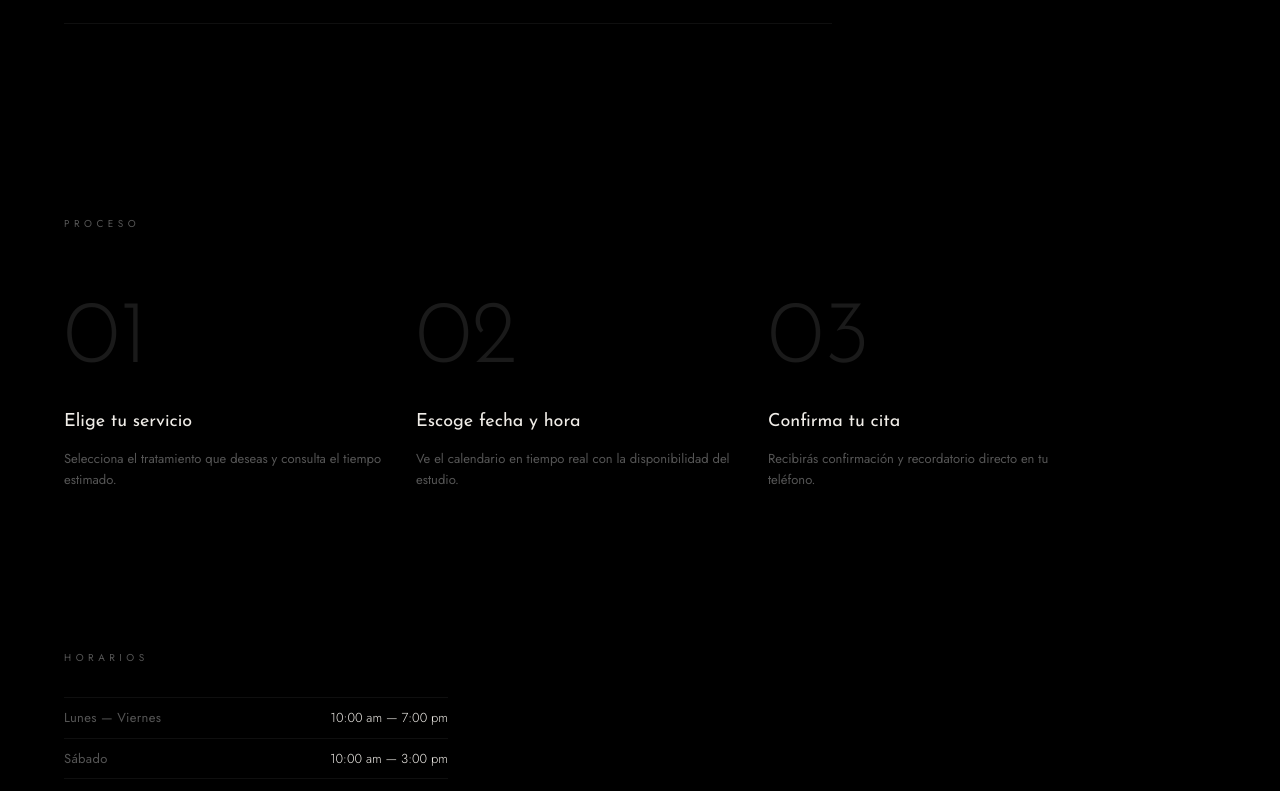
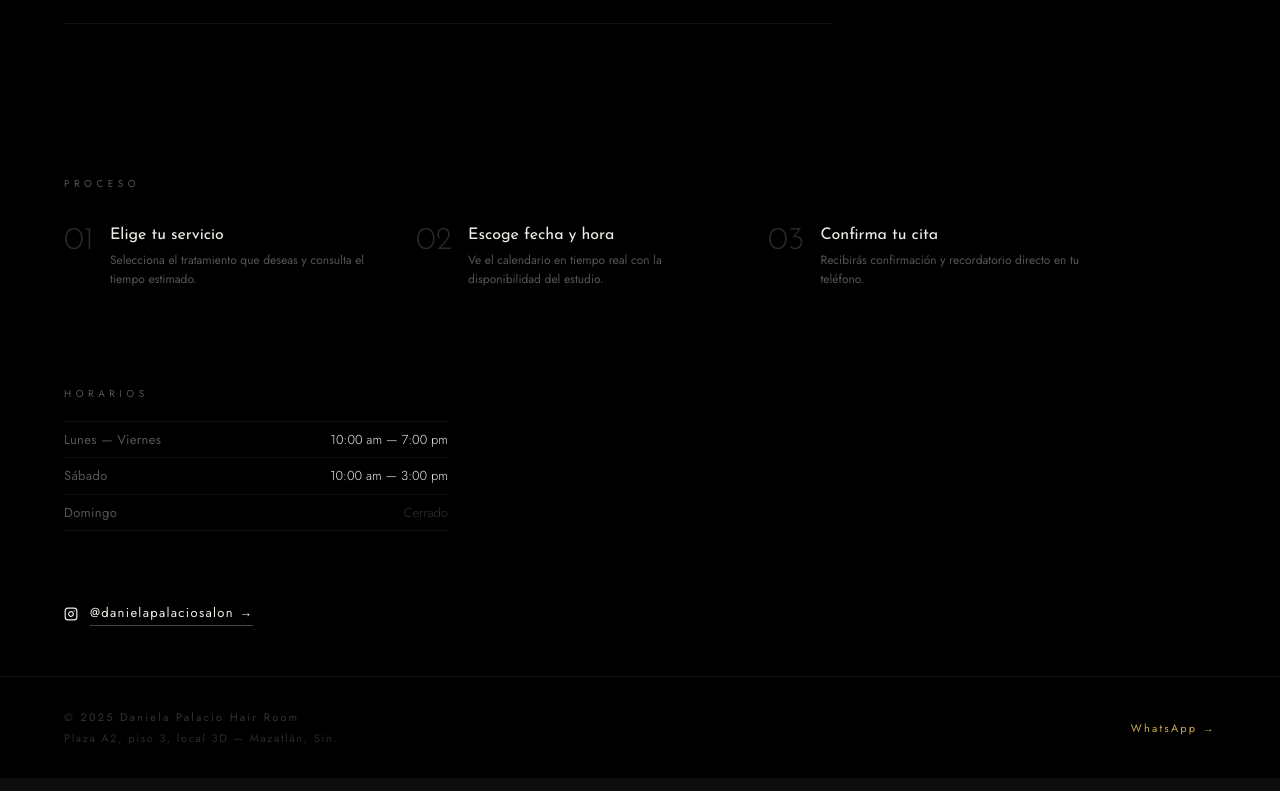
Before and after one commit to josephdpelayo/danielapalaciosalon, a Next.js app: page / in a window 1280 px wide. Shown: the part 2545-3336 px from the top of the page. Built offline with nearby package versions, Linux system fonts and the light colour scheme; no server answers; the database is empty.

Commit message:
UI: compact proceso, horarios e instagram sections

```diff
--- a/app/page.tsx
+++ b/app/page.tsx
@@ -253,36 +253,38 @@ export default function Home() {
       {/* ── HOW IT WORKS ── */}
       <section
         className="px-5 md:px-16"
-        style={{ paddingTop: '96px', paddingBottom: '96px' }}
+        style={{ paddingTop: '56px', paddingBottom: '56px' }}
       >
         <p
-          className="text-[10px] tracking-[0.45em] uppercase mb-16"
+          className="text-[10px] tracking-[0.45em] uppercase mb-8"
           style={{ color: '#555555' }}
         >
           Proceso
         </p>
 
-        <div className="grid grid-cols-1 md:grid-cols-3 gap-16 md:gap-8 max-w-5xl">
+        <div className="grid grid-cols-1 md:grid-cols-3 gap-8 md:gap-8 max-w-5xl">
           {STEPS.map((step) => (
-            <div key={step.n}>
+            <div key={step.n} className="flex gap-4 items-start">
               <span
-                className="font-[family-name:var(--font-display)] block leading-none mb-6"
-                style={{ fontSize: 'clamp(56px, 7vw, 96px)', color: '#1a1a1a', fontWeight: 300 }}
+                className="font-[family-name:var(--font-display)] leading-none shrink-0 mt-0.5"
+                style={{ fontSize: '32px', color: '#2a2a2a', fontWeight: 300 }}
               >
                 {step.n}
               </span>
+              <div>
                 <h3
-                className="font-[family-name:var(--font-display)] text-lg mb-3"
+                  className="font-[family-name:var(--font-display)] text-base mb-1"
                   style={{ color: '#F0EDE8', fontWeight: 400 }}
                 >
                   {step.title}
                 </h3>
                 <p
-                className="text-[13px] leading-relaxed"
+                  className="text-[12px] leading-relaxed"
                   style={{ color: '#555555' }}
                 >
                   {step.desc}
                 </p>
+              </div>
             </div>
           ))}
         </div>
@@ -291,11 +293,11 @@ export default function Home() {
       {/* ── HOURS ── */}
       <section
         className="px-5 md:px-16"
-        style={{ paddingTop: '64px', paddingBottom: '64px' }}
+        style={{ paddingTop: '40px', paddingBottom: '40px' }}
       >
         <div className="max-w-sm">
           <p
-            className="text-[10px] tracking-[0.45em] uppercase mb-8"
+            className="text-[10px] tracking-[0.45em] uppercase mb-5"
             style={{ color: '#555555' }}
           >
             Horarios
@@ -305,7 +307,7 @@ export default function Home() {
             {HOURS.map((h, i) => (
               <div
                 key={h.days}
-                className="flex items-baseline justify-between py-2.5"
+                className="flex items-baseline justify-between py-2"
                 style={{
                   borderTop: i === 0 ? '1px solid rgba(255,255,255,0.06)' : 'none',
                   borderBottom: '1px solid rgba(255,255,255,0.06)',
@@ -332,7 +334,7 @@ export default function Home() {
       {/* ── INSTAGRAM CTA ── */}
       <section
         className="px-5 md:px-16"
-        style={{ paddingTop: '64px', paddingBottom: '96px' }}
+        style={{ paddingTop: '32px', paddingBottom: '48px' }}
       >
         <a
           href="https://instagram.com/danielapalaciosalon"
```
Lines whose indentation alone changed are shown as unchanged.
